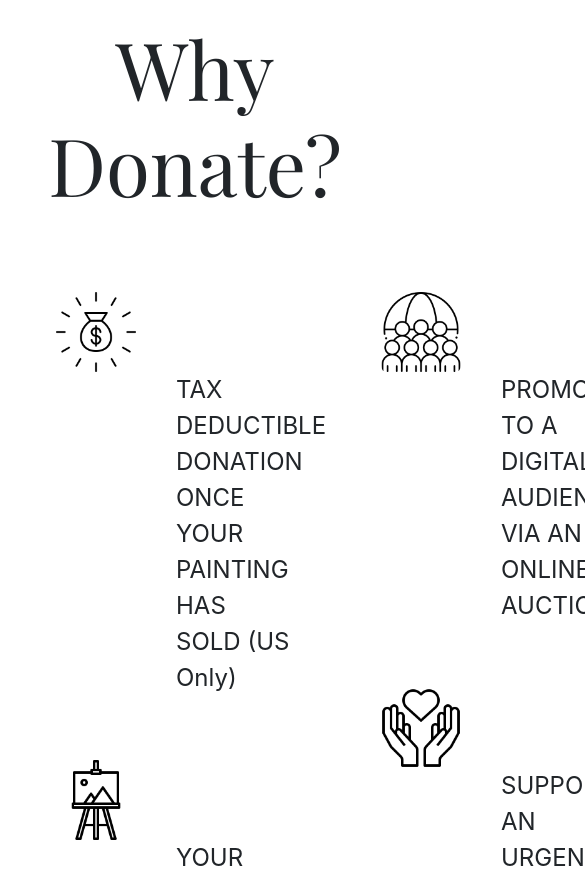
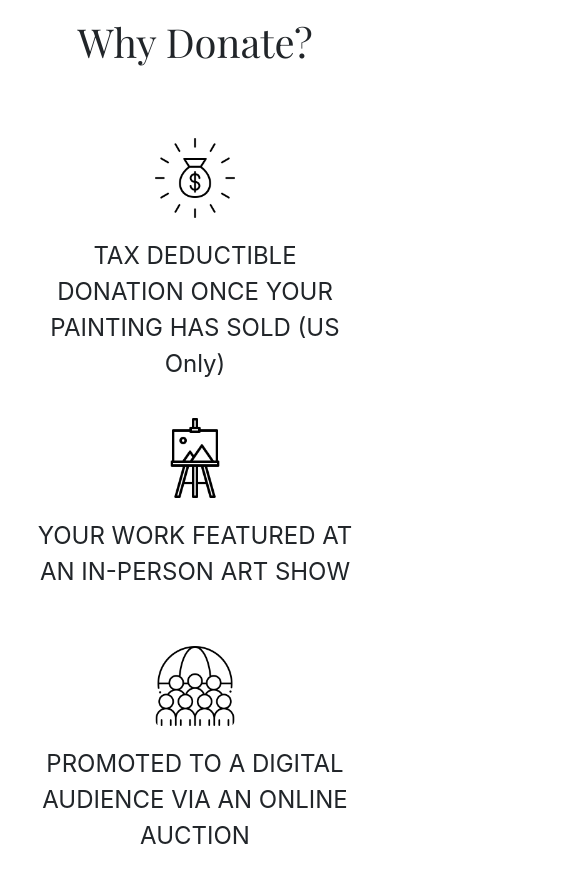
Before and after one commit to Ashary-Akhuwat-Foundation/aaf-frontend-repo, a React (Create React App) app: page /artist-landing-page in a window 390 px wide. Shown: the part 1049-1931 px from the top of the page, 585 px wide, since content can reach past the window. Built offline with nearby package versions, Linux system fonts and the light colour scheme.

Commit message:
make whole app responsive

```diff
--- a/package.json
+++ b/package.json
@@ -40,6 +40,7 @@
   },
   "devDependencies": {
     "@iconify/icons-mdi": "^1.2.34",
-    "@iconify/react": "^4.0.1"
+    "@iconify/react": "^4.0.1",
+    "webpack-obfuscator": "^0.17.3"
   }
 }
--- a/src/Components/About.css
+++ b/src/Components/About.css
@@ -10,7 +10,7 @@
 }
 
 .about-title {
-    font-size: 8rem;
+    font-size: 97px;
     font-family: 'Playfair Display ';
     font-weight: 800;
     margin-bottom: 0;
@@ -21,5 +21,23 @@
     font-size: 2rem;
     line-height: 1.3;
     margin-top: 2rem;
-    font-family: Arial, Helvetica, sans-serif;
+    font-family: 'Rubik',Arial, Helvetica, sans-serif;
 }
+
+@media (max-width: 600px) {
+
+    .container-fluid{
+        padding: 10px
+    }
+
+    .about-text{
+        font-size: 24px;
+        line-height: 1.4;
+    }
+
+    .about-tile{
+        font-size: 40px;
+    }
+
+
+}
--- a/src/Components/Event_Des.js
+++ b/src/Components/Event_Des.js
@@ -6,8 +6,8 @@ import Map from './Map';
 function Event_Des(props) {
 	const location = {
 		address: '401 N Anaheim Blvd, Anaheim, CA 92805',
-		lng: '-117.91379915090289',
-		lat: '33.83933792046406',
+		lng: -117.91379915090289,
+		lat: 33.83933792046406
 	};
 	const zoomLevel = 10;
 
--- a/src/Components/Im_an_artist.css
+++ b/src/Components/Im_an_artist.css
@@ -82,3 +82,54 @@ label{
 .col2 {
     margin: 2rem;
 }
+
+@media (max-width: 600px) {
+
+    .summary-div{
+        padding: 5px;
+        width: 80%;
+
+    }
+
+    form{
+        width: 90%;
+    }
+
+    .icon-container{
+        display: flex;
+        flex-direction: column;
+        justify-content: center;
+        align-items: center;
+
+    }
+
+    .vp1,.vp2,.vp3,.vp4{
+        display: flex;
+        flex-direction: column;
+        align-items: center;
+        justify-content: center;
+        text-align: center;
+    }
+
+    .txt1-container,.txt2-container,.txt3-container,.txt4-container{
+        margin: 0;
+        margin-top: 20px;
+        margin-bottom: 20px;
+        width: 90%;
+    }
+
+    .col1{
+        margin-bottom: 0px;
+    }
+
+    .col2{
+        margin-top: 0px;
+    }
+    .donate-title{
+        font-size: 40px;
+        margin: 20px;
+
+        }
+
+
+}
--- a/src/Components/Im_an_artist.js
+++ b/src/Components/Im_an_artist.js
@@ -19,7 +19,7 @@ function Im_an_artist(props) {
 			<div className='main-container'>
 				<div className='container-fluid summary-div'>
 					<h1>Your Art Helps Rebuild</h1>
-					<p>
+					<p className='artist-cta'>
 						Calling all artists to donate their artwork to our upcoming art
 						auction. All proceeds will go to efforts to rebuild regions of
 						Pakistan affected by the devastating floods. Send us a message with
@@ -77,37 +77,41 @@ function Im_an_artist(props) {
 			<div>
 				<h1 className='text-center donate-title'>Why Donate?</h1>
 			</div>
-			<div className='container-fluid d-flex'>
+			<div className='container-fluid d-flex icon-container'>
 				<div className='container-fluid col1'>
-					<div>
+					<div className='vp1'>
 						<div className='img1-container'>
 							<img src={logo1} alt='' className='rounded float-left img1' />
 						</div>
 						<div className='txt1-container'>
-							<p>
+							<p className='vp-text'>
 								TAX DEDUCTIBLE DONATION ONCE YOUR PAINTING HAS SOLD (US Only)
 							</p>
 						</div>
 					</div>
-					<div>
+					<div className='vp2'>
 						<div className='img2-container'>
 							<img src={easel} alt='' className='rounded float-left img1' />
 						</div>
 						<div className='txt2-container'>
-							<p>YOUR WORK FEATURED AT AN IN-PERSON ART SHOW</p>
+							<p className='vp-text'>
+								YOUR WORK FEATURED AT AN IN-PERSON ART SHOW
+							</p>
 						</div>
 					</div>
 				</div>
 				<div className='container-fluid col2'>
-					<div>
+					<div className='vp3'>
 						<div className='img3-container'>
 							<img src={people} alt='' className='rounded float-left img1' />
 						</div>
 						<div className='txt3-container'>
-							<p>PROMOTED TO A DIGITAL AUDIENCE VIA AN ONLINE AUCTION</p>
+							<p className='vp-text'>
+								PROMOTED TO A DIGITAL AUDIENCE VIA AN ONLINE AUCTION
+							</p>
 						</div>
 					</div>
-					<div>
+					<div className='vp4'>
 						<div className='img4-container'>
 							<img
 								src={solidarity}
@@ -116,7 +120,7 @@ function Im_an_artist(props) {
 							/>
 						</div>
 						<div className='txt4-container'>
-							<p>SUPPORTING AN URGENT CAUSE</p>
+							<p className='vp-text'>SUPPORTING AN URGENT CAUSE</p>
 						</div>
 					</div>
 				</div>
--- a/src/index.js
+++ b/src/index.js
@@ -10,11 +10,11 @@ import { BrowserRouter as Router } from 'react-router-dom';
 
 const root = ReactDOM.createRoot(document.getElementById('root'));
 root.render(
-	<React.StrictMode>
+
 		<Router>
 			<App />
 		</Router>
-	</React.StrictMode>
+
 );
 
 // If you want to start measuring performance in your app, pass a function
```
Also changed, not shown: 1 other file (tests, documents, lock files or other folders).
